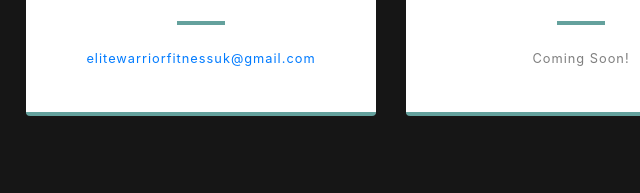
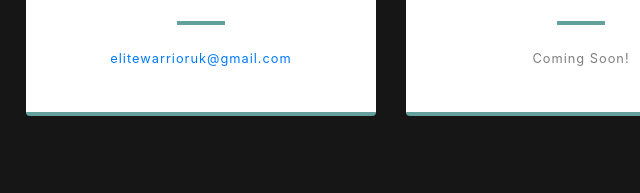
Before and after one commit to jackosullivanpt/jospt, a website with bundled scripts: page run.html in a window 1280 px wide. Shown: the part 3144-3337 px from the top of the page, 439-1079 px from the left. Built offline with nearby package versions, Linux system fonts and the light colour scheme.

Commit message:
Update run.html

```diff
--- a/run.html
+++ b/run.html
@@ -189,7 +189,7 @@
                 <h4 class="text-uppercase m-0">Email</h4>
                 <hr class="my-4">
                 <div class="small text-black-50">
-                  <a href="#">elitewarriorfitnessuk@gmail.com</a>
+                  <a href="#">elitewarrioruk@gmail.com</a>
                 </div>
               </div>
             </div>
```
